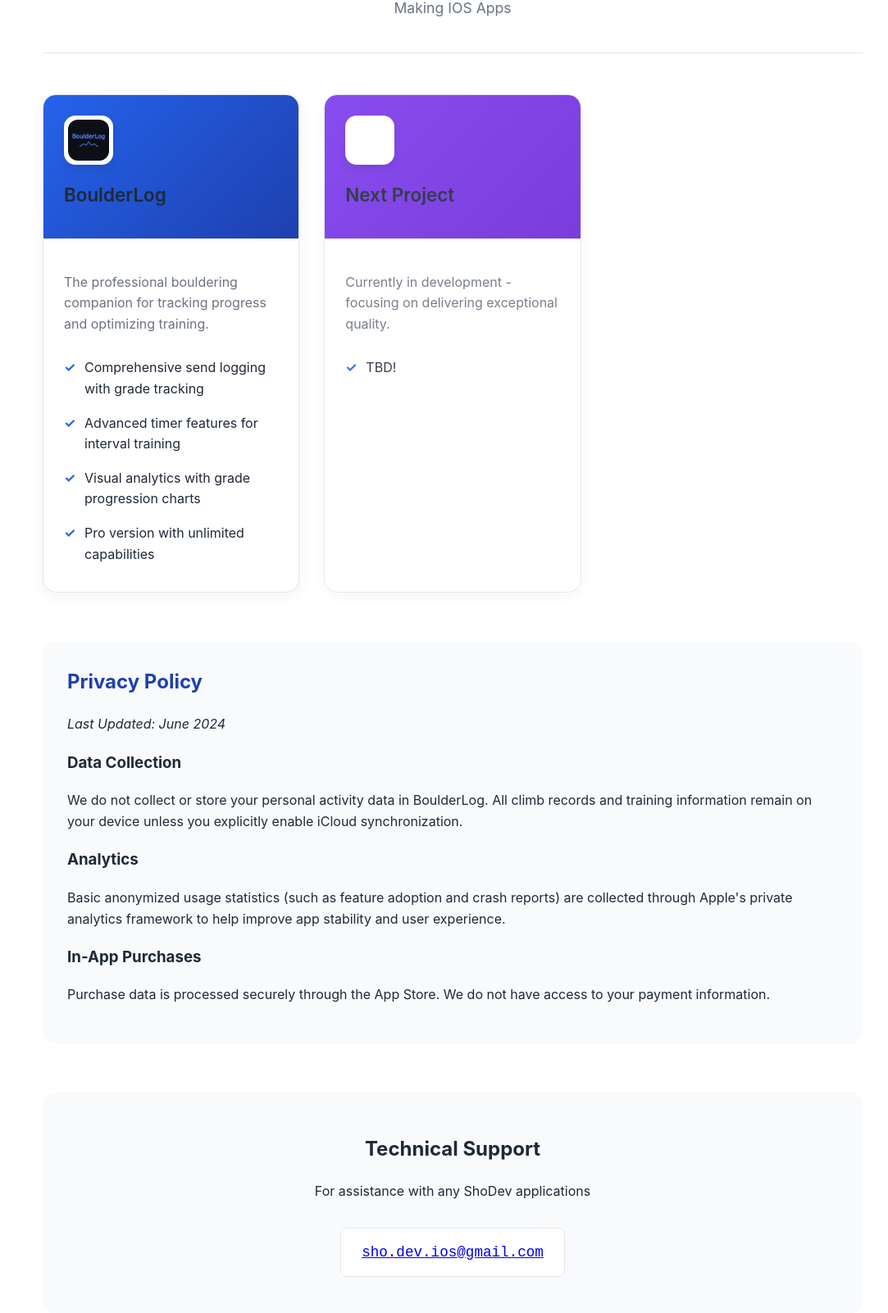
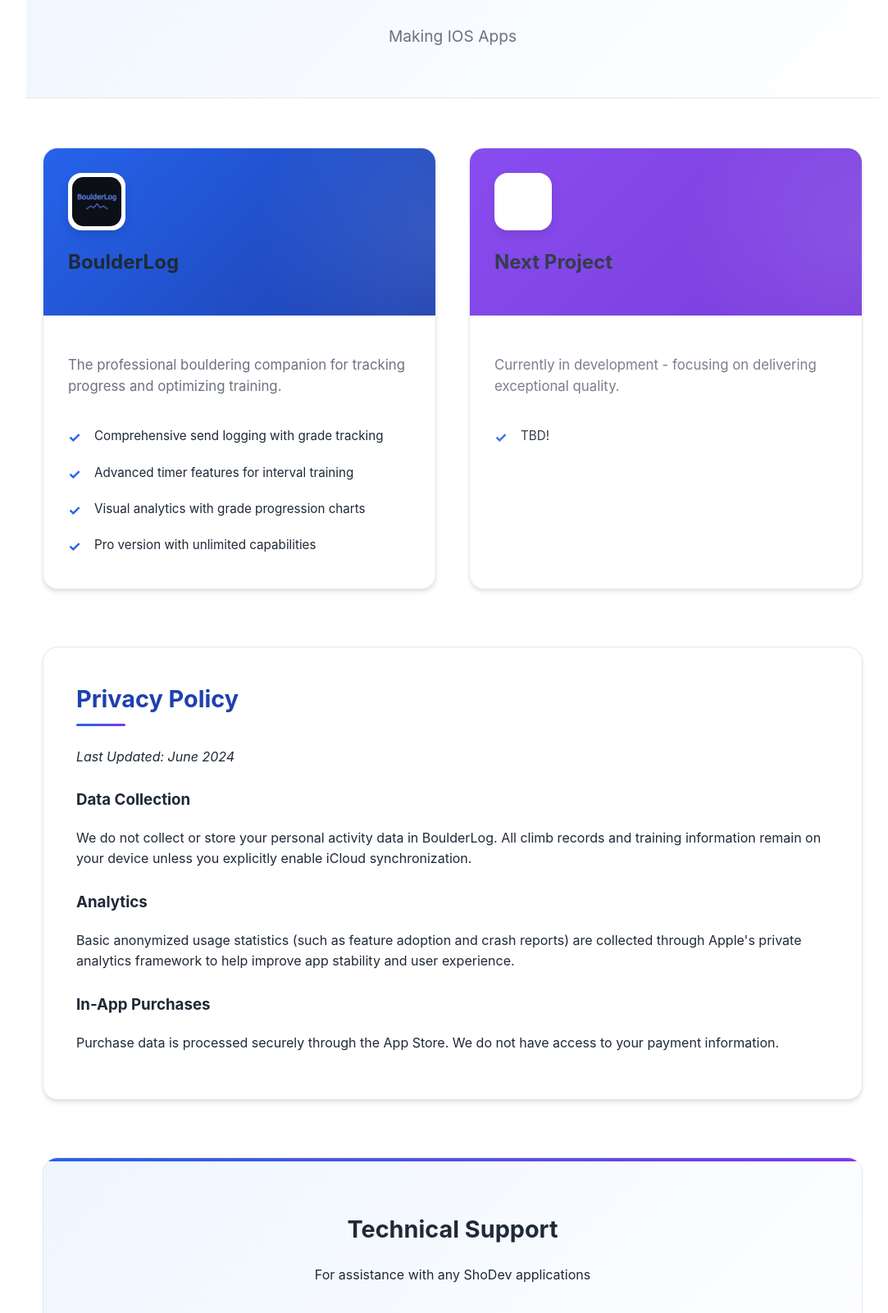
Before and after one commit to ShoDevIOS/ShoDevIOS.github.io, a plain HTML site: page index.html in a window 1280 px wide. Shown: the part 138-1740 px from the top of the page at 82% size, without its empty margins (88-1171 px from the left). Drawn offline with Linux system fonts and the light colour scheme.

Commit message:
Update index.html

```diff
--- a/index.html
+++ b/index.html
@@ -3,110 +3,143 @@
 <head>
     <meta charset="UTF-8">
     <meta name="viewport" content="width=device-width, initial-scale=1.0">
-    <title>ShoDev | iOS Engineering</title>
+    <title>ShoDev | iOS App Development</title>
+    <meta name="description" content="Quality iOS apps by ShoDev - Starting with BoulderLog, the ultimate bouldering tracker">
     <style>
         :root {
             --primary: #2563EB;       /* IBM Blue */
             --primary-dark: #1E40AF;  /* Darker blue */
+            --primary-light: #EFF6FF; /* Light blue */
             --accent: #7C3AED;        /* Purple */
             --text: #1F2937;          /* Gray-800 */
             --text-light: #6B7280;    /* Gray-500 */
             --bg-light: #F9FAFB;      /* Gray-50 */
             --border: #E5E7EB;       /* Gray-200 */
+            --shadow: 0 4px 6px -1px rgba(0, 0, 0, 0.1), 0 2px 4px -1px rgba(0, 0, 0, 0.06);
+            --shadow-hover: 0 10px 15px -3px rgba(0, 0, 0, 0.1), 0 4px 6px -2px rgba(0, 0, 0, 0.05);
         }
 
         body {
             font-family: 'SF Pro Display', -apple-system, BlinkMacSystemFont,
-                         'Segoe UI', Roboto, sans-serif;
+                         'Segoe UI', Roboto, Oxygen, Ubuntu, Cantarell, sans-serif;
             line-height: 1.6;
             color: var(--text);
             max-width: 1000px;
             margin: 0 auto;
             padding: 0 20px;
             background-color: white;
+            -webkit-font-smoothing: antialiased;
         }
 
         header {
             text-align: center;
-            padding: 60px 0 40px;
+            padding: 80px 0 60px;
+            background: linear-gradient(135deg, var(--primary-light), white);
+            margin: 0 -20px 40px;
             border-bottom: 1px solid var(--border);
         }
 
         .logo {
-            font-weight: 700;
-            font-size: 2.5rem;
-            letter-spacing: -0.5px;
+            font-weight: 800;
+            font-size: 2.8rem;
+            letter-spacing: -1px;
             color: var(--primary);
-            margin-bottom: 10px;
+            margin-bottom: 15px;
+            background: linear-gradient(90deg, var(--primary), var(--accent));
+            -webkit-background-clip: text;
+            background-clip: text;
+            color: transparent;
+            display: inline-block;
         }
 
         .tagline {
-            font-size: 1.1rem;
+            font-size: 1.2rem;
             color: var(--text-light);
             max-width: 600px;
             margin: 0 auto;
+            font-weight: 400;
         }
 
         .app-grid {
             display: grid;
-            grid-template-columns: repeat(auto-fill, minmax(300px, 1fr));
-            gap: 30px;
-            margin: 50px 0;
+            grid-template-columns: repeat(auto-fill, minmax(320px, 1fr));
+            gap: 40px;
+            margin: 60px 0;
         }
 
         .app-card {
             background: white;
-            border-radius: 16px;
-            box-shadow: 0 4px 20px rgba(0,0,0,0.05);
+            border-radius: 18px;
+            box-shadow: var(--shadow);
             overflow: hidden;
             border: 1px solid var(--border);
-            transition: transform 0.2s, box-shadow 0.2s;
+            transition: all 0.3s ease;
+            position: relative;
         }
 
         .app-card:hover {
-            transform: translateY(-5px);
-            box-shadow: 0 8px 25px rgba(0,0,0,0.1);
+            transform: translateY(-8px);
+            box-shadow: var(--shadow-hover);
         }
 
         .app-header {
             background: linear-gradient(135deg, var(--primary), var(--primary-dark));
-            padding: 25px;
+            padding: 30px;
             color: white;
+            position: relative;
+            overflow: hidden;
+        }
+
+        .app-header::after {
+            content: "";
+            position: absolute;
+            top: -50%;
+            right: -50%;
+            width: 100%;
+            height: 200%;
+            background: radial-gradient(circle, rgba(255,255,255,0.1) 0%, rgba(255,255,255,0) 70%);
+            transform: rotate(30deg);
         }
 
         .app-icon {
-            width: 60px;
-            height: 60px;
+            width: 70px;
+            height: 70px;
             background: white;
-            border-radius: 14px;
+            border-radius: 16px;
             display: flex;
             align-items: center;
             justify-content: center;
-            margin-bottom: 15px;
-            box-shadow: 0 4px 10px rgba(0,0,0,0.1);
+            margin-bottom: 20px;
+            box-shadow: 0 6px 12px rgba(0,0,0,0.1);
+            transition: transform 0.3s ease;
+        }
+
+        .app-card:hover .app-icon {
+            transform: scale(1.1);
         }
 
         .app-icon img {
-            width: 50px;
-            height: 50px;
-            border-radius: 12px;
+            width: 60px;
+            height: 60px;
+            border-radius: 14px;
             object-fit: contain;
         }
 
         .app-body {
-            padding: 25px;
+            padding: 30px;
         }
 
         .app-title {
-            font-size: 1.4rem;
-            font-weight: 600;
-            margin-bottom: 10px;
+            font-size: 1.5rem;
+            font-weight: 700;
+            margin-bottom: 15px;
             color: var(--text);
         }
 
         .app-description {
             color: var(--text-light);
-            margin-bottom: 20px;
+            margin-bottom: 25px;
+            font-size: 1.05rem;
         }
 
         .feature-list {
@@ -116,9 +149,10 @@
         }
 
         .feature-list li {
-            padding: 8px 0;
+            padding: 10px 0;
             position: relative;
-            padding-left: 25px;
+            padding-left: 32px;
+            font-size: 0.95rem;
         }
 
         .feature-list li:before {
@@ -127,63 +161,126 @@
             left: 0;
             color: var(--primary);
             font-weight: bold;
+            font-size: 1.1rem;
         }
-                .support-section {
-            background: var(--bg-light);
-            border-radius: 16px;
-            padding: 30px;
-            margin: 60px 0;
+
+        .support-section {
+            background: linear-gradient(135deg, var(--primary-light), white);
+            border-radius: 18px;
+            padding: 40px;
+            margin: 70px 0;
             text-align: center;
+            border: 1px solid var(--border);
+            position: relative;
+            overflow: hidden;
+        }
+
+        .support-section::before {
+            content: "";
+            position: absolute;
+            top: 0;
+            left: 0;
+            right: 0;
+            height: 4px;
+            background: linear-gradient(90deg, var(--primary), var(--accent));
+        }
+
+        .support-section h2 {
+            margin-bottom: 20px;
+            font-size: 1.8rem;
         }
 
         .support-email {
-            display: inline-block;
+            display: inline-flex;
+            align-items: center;
             background: white;
-            padding: 15px 25px;
-            border-radius: 8px;
+            padding: 16px 28px;
+            border-radius: 12px;
             border: 1px solid var(--border);
-            font-family: monospace;
+            font-family: 'SF Mono', Menlo, monospace;
             font-size: 1.1rem;
-            margin: 15px 0;
-            transition: all 0.2s;
+            margin: 20px 0;
+            transition: all 0.3s ease;
+            box-shadow: var(--shadow);
+            color: var(--primary-dark);
+            font-weight: 500;
         }
 
         .support-email:hover {
             background: var(--primary);
             color: white;
-            text-decoration: none;
+            transform: translateY(-2px);
+            box-shadow: var(--shadow-hover);
+        }
+
+        .support-email::before {
+            content: "✉️";
+            margin-right: 10px;
+            font-size: 1.2rem;
         }
 
         .legal-section {
-            background: var(--bg-light);
-            border-radius: 16px;
-            padding: 30px;
-            margin: 60px 0;
+            background: white;
+            border-radius: 18px;
+            padding: 40px;
+            margin: 70px 0;
+            border: 1px solid var(--border);
+            box-shadow: var(--shadow);
         }
 
         .legal-section h2 {
             color: var(--primary-dark);
             margin-top: 0;
+            font-size: 1.8rem;
+            margin-bottom: 25px;
+            position: relative;
+            padding-bottom: 10px;
+        }
+
+        .legal-section h2::after {
+            content: "";
+            position: absolute;
+            bottom: 0;
+            left: 0;
+            width: 60px;
+            height: 3px;
+            background: linear-gradient(90deg, var(--primary), var(--accent));
+            border-radius: 3px;
+        }
+
+        .legal-section h3 {
+            color: var(--text);
+            margin-top: 25px;
         }
 
         footer {
             text-align: center;
-            margin: 80px 0 40px;
+            margin: 100px 0 50px;
             color: var(--text-light);
-            font-size: 0.9rem;
+            font-size: 0.95rem;
+        }
+
+        footer p {
+            margin: 8px 0;
         }
 
         @media (max-width: 768px) {
+            header {
+                padding: 60px 0 40px;
+            }
+
+            .logo {
+                font-size: 2.4rem;
+            }
+
             .app-grid {
                 grid-template-columns: 1fr;
+                gap: 30px;
             }
 
-            header {
-                padding: 40px 0 30px;
-            }
-
-            .legal-section {
-                padding: 20px;
+            .support-section, .legal-section {
+                padding: 30px 20px;
+                margin: 50px 0;
             }
         }
     </style>
@@ -220,7 +317,7 @@
             <div class="app-card" style="opacity:0.9;">
                 <div class="app-header" style="background:linear-gradient(135deg, var(--accent), #6D28D9);">
                     <div class="app-icon">
-                        <div style="width:50px;height:50px;background:white;border-radius:12px;"></div>
+                        <div style="width:60px;height:60px;background:white;border-radius:14px;"></div>
                     </div>
                     <h2 class="app-title">Next Project</h2>
                 </div>
@@ -248,11 +345,14 @@
             <h3>In-App Purchases</h3>
             <p>Purchase data is processed securely through the App Store. We do not have access to your payment information.</p>
         </div>
+
         <div class="support-section">
             <h2>Technical Support</h2>
             <p>For assistance with any ShoDev applications</p>
             <a href="mailto:sho.dev.ios@gmail.com" class="support-email">sho.dev.ios@gmail.com</a>
+            <p>We typically respond within 24-48 hours</p>
         </div>
+
         <div class="legal-section">
             <h2>Terms of Service</h2>
             <p><em>Effective: June 2025</em></p>
```
